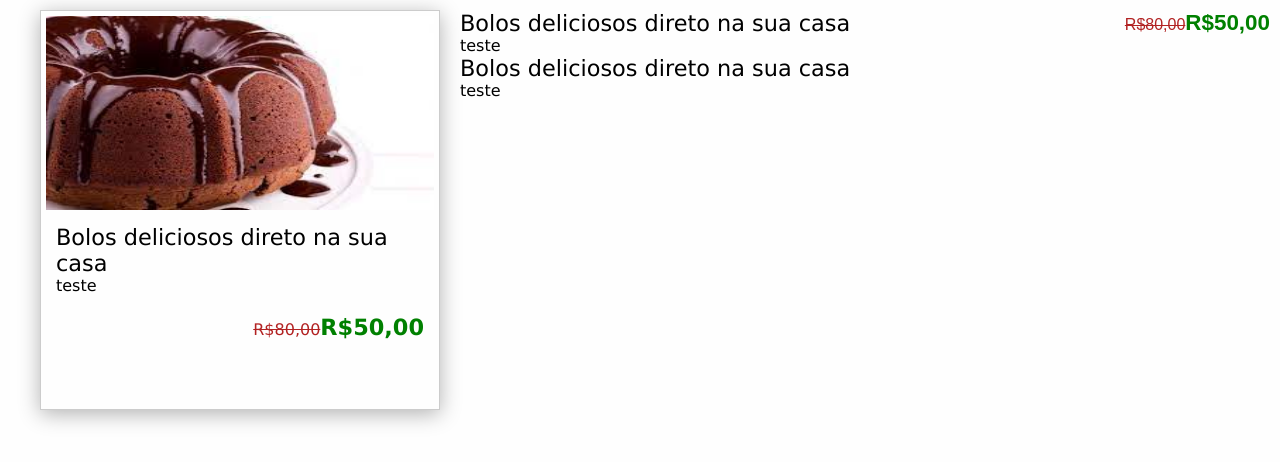
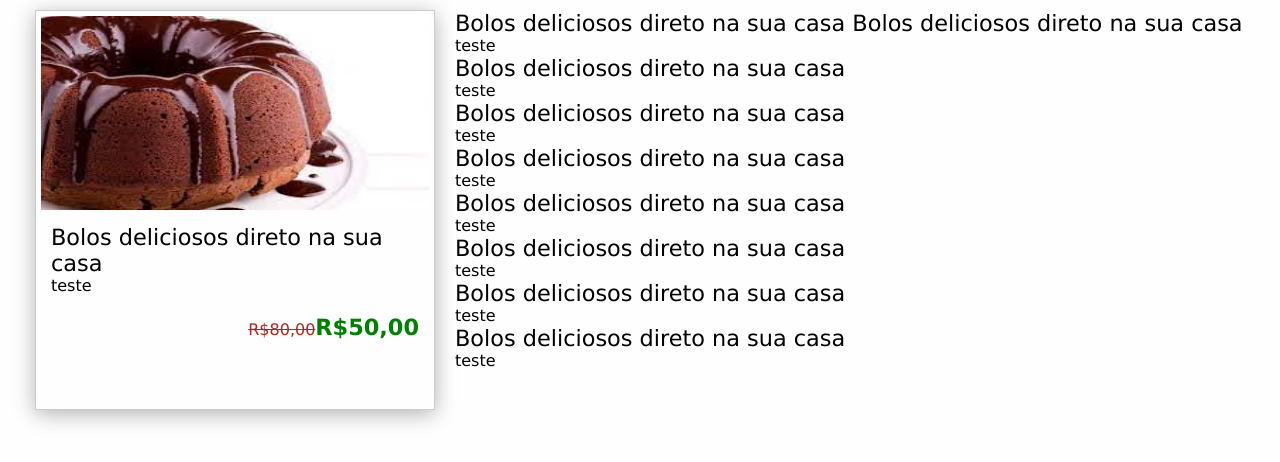
Before and after one commit to Cleriston1202/nanda-cake, a Next.js app: page /detalhe/1 in a window 1280 px wide. Shown: the top 462 px of the page. Built offline with nearby package versions, Linux system fonts and the light colour scheme.

Commit message:
Update car left com quebra de linha

```diff
--- a/pages/detalhe/[id].js
+++ b/pages/detalhe/[id].js
@@ -32,16 +32,24 @@ export default function Detalhe() {
             </div>
         </div>
         <div className={styles.cardLeft}>
+                <h4 className={styles.cursoinfoh4}>Bolos deliciosos direto na sua casa Bolos deliciosos direto na sua casa</h4>
+                <p>{i.nome}</p>
+                <h4 className={styles.cursoinfoh4}>Bolos deliciosos direto na sua casa</h4>
+                <p>{i.nome}</p>
+                <h4 className={styles.cursoinfoh4}>Bolos deliciosos direto na sua casa</h4>
+                <p>{i.nome}</p>
+                <h4 className={styles.cursoinfoh4}>Bolos deliciosos direto na sua casa</h4>
+                <p>{i.nome}</p>
+                <h4 className={styles.cursoinfoh4}>Bolos deliciosos direto na sua casa</h4>
+                <p>{i.nome}</p>
+                <h4 className={styles.cursoinfoh4}>Bolos deliciosos direto na sua casa</h4>
+                <p>{i.nome}</p>
                 <h4 className={styles.cursoinfoh4}>Bolos deliciosos direto na sua casa</h4>
                 <p>{i.nome}</p>
                 <h4 className={styles.cursoinfoh4}>Bolos deliciosos direto na sua casa</h4>
                 <p>{i.nome}</p>
             </div>
-            <div className={styles.cursopreco}>
-                <span className={styles.precode}>R$80,00</span>
-                <span className={styles.precopor}>R$50,00</span>
 
-            </div>
 
      </div>
           ))}
--- a/styles/Home.module.css
+++ b/styles/Home.module.css
@@ -1,5 +1,5 @@
 .container{
-  margin-left: 30px;
+  margin-left: 25px;
 }
 
 .curso {
@@ -50,9 +50,11 @@
 }
 .main{
   display: flex;
+  flex-wrap: wrap;
 }
 .card {
   /* float: left; */
+
   display: inline-block;
   vertical-align: top;
   font-family: Verdana, sans-serif;
@@ -68,7 +70,7 @@
 .cardLeft {
   /* float: left; */
   flex: 2;
-  display: inline-block;
+
   vertical-align: top;
   font-family: Verdana, sans-serif;
   padding: 10px;
```
